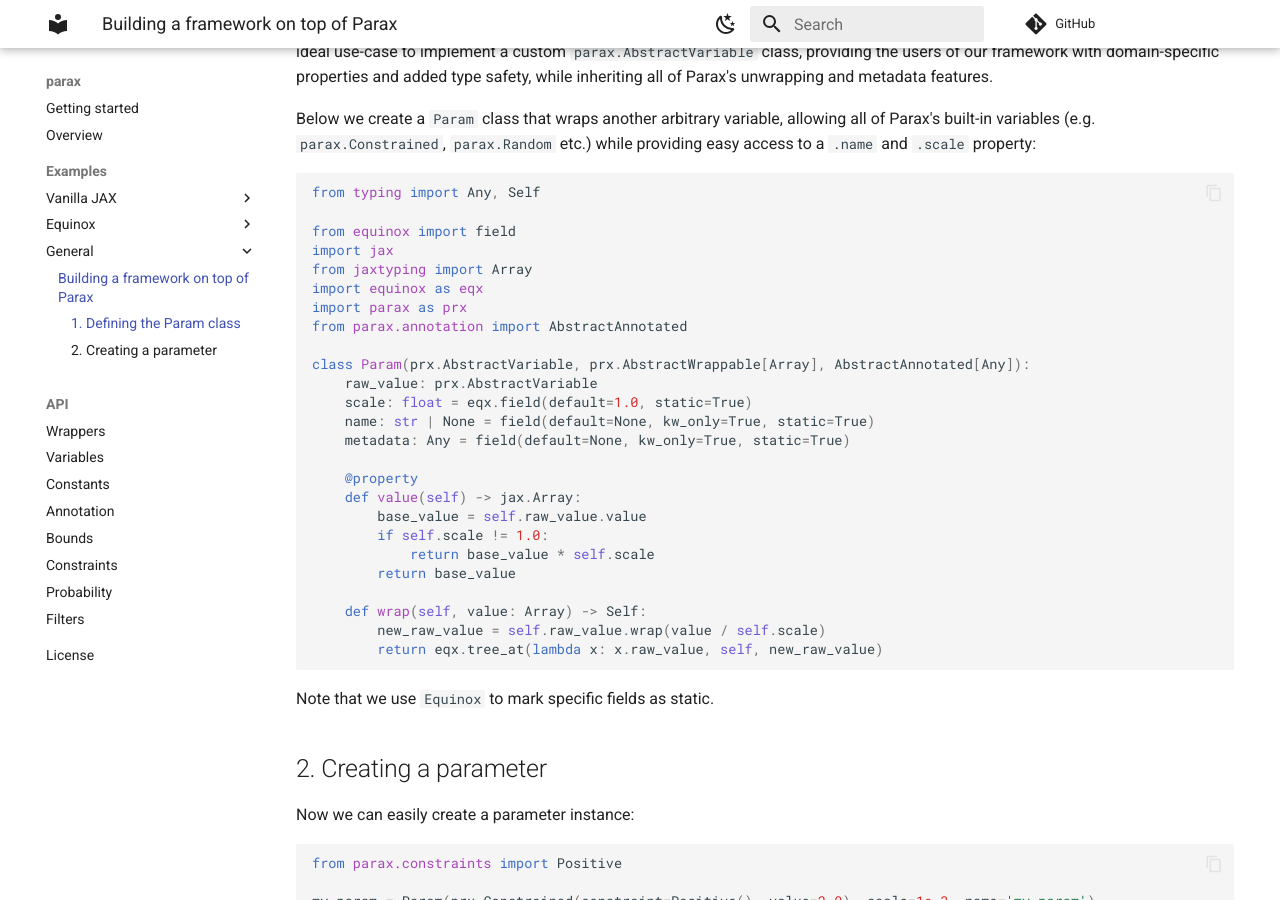
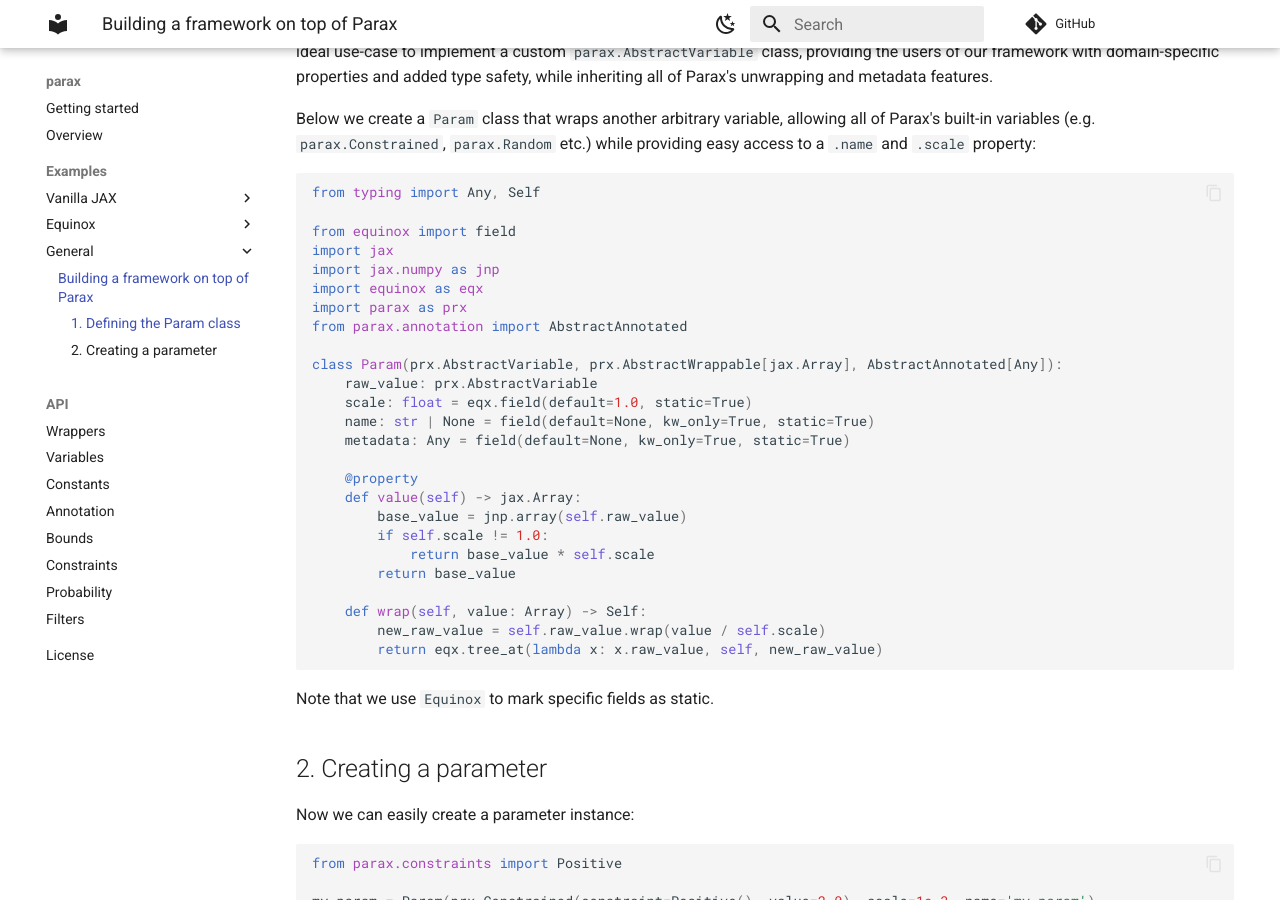
Before and after one commit to gvcallen/parax, an MkDocs documentation site: the page built from docs/examples/general/building_a_framework.md, in a window 1280 px wide and 900 px high, scrolled down 360 px. Built offline with MkDocs 1.6.1 and Material for MkDocs 9.7.7, drawn with Linux system fonts in a browser that asks for light colours; comment, search, counter and statistics services are not loaded.

Commit message:
Updated framework example

```diff
--- a/docs/examples/general/building_a_framework.md
+++ b/docs/examples/general/building_a_framework.md
@@ -13,12 +13,12 @@
 
 from equinox import field
 import jax
-from jaxtyping import Array
+import jax.numpy as jnp
 import equinox as eqx
 import parax as prx
 from parax.annotation import AbstractAnnotated
 
-class Param(prx.AbstractVariable, prx.AbstractWrappable[Array], AbstractAnnotated[Any]):
+class Param(prx.AbstractVariable, prx.AbstractWrappable[jax.Array], AbstractAnnotated[Any]):
     raw_value: prx.AbstractVariable
     scale: float = eqx.field(default=1.0, static=True)
     name: str | None = field(default=None, kw_only=True, static=True)
@@ -26,7 +26,7 @@
 
     @property
     def value(self) -> jax.Array:
-        base_value = self.raw_value.value
+        base_value = jnp.array(self.raw_value)
         if self.scale != 1.0:
             return base_value * self.scale
         return base_value
```
Also changed, not shown: 1 other file.
